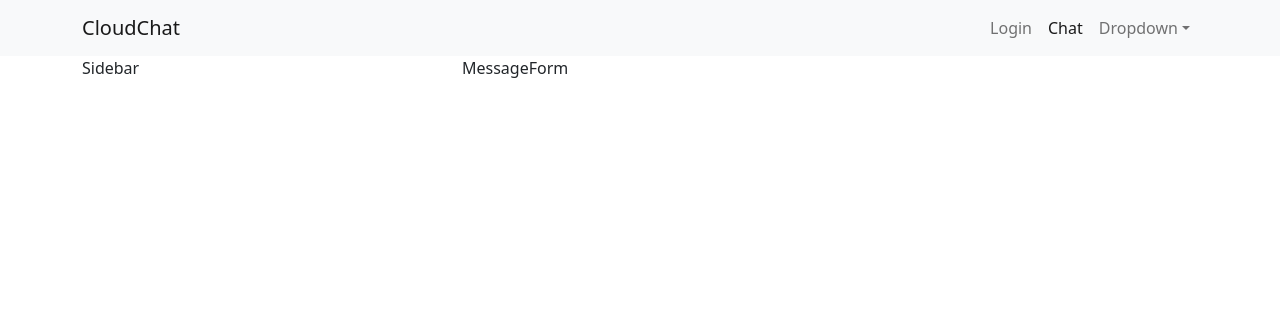
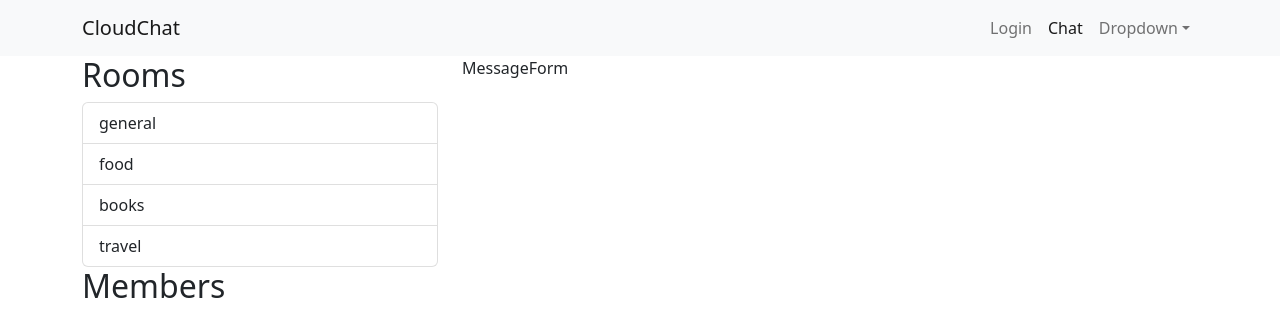
Before and after one commit to farmology/chatapp, a React (Create React App) app in the folder cloudchat/: page /chat in a window 1280 px wide. Shown: the top 336 px of the page. Built offline with nearby package versions, Linux system fonts and the light colour scheme.

Commit message:
List rooms using map on sidebar

```diff
--- a/cloudchat/src/components/Sidebar.js
+++ b/cloudchat/src/components/Sidebar.js
@@ -1,8 +1,19 @@
 import React from 'react'
+import { ListGroup } from 'react-bootstrap'
 
 function Sidebar() {
+    const rooms = ['general', 'food', 'books', 'travel']
+
   return (
-    <div>Sidebar</div>
+    <>
+        <h2>Rooms</h2>
+        <ListGroup>
+            {rooms.map((room, i) => (
+                <ListGroup.Item key={i}>{room}</ListGroup.Item>
+            ))}
+        </ListGroup>
+        <h2>Members</h2>
+    </>
   )
 }
 
```
